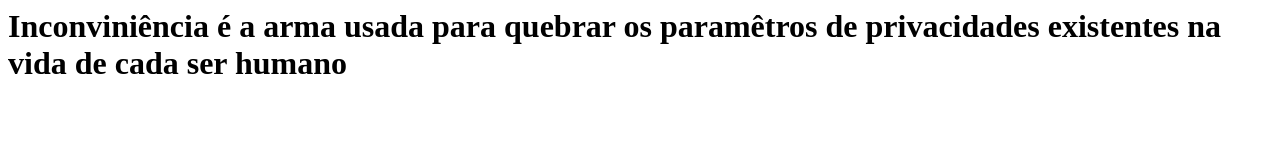
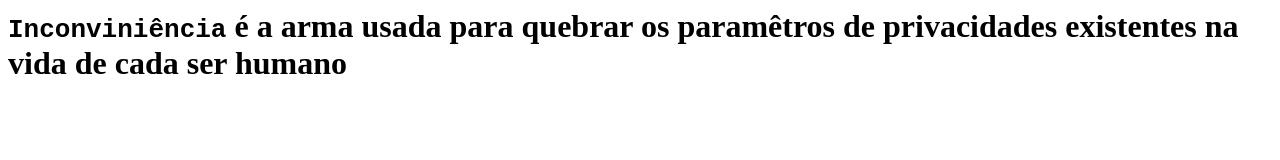
Before and after one commit to daltjoao/Agrinho-2022, a plain HTML site: page index.html in a window 1280 px wide. Drawn offline with Linux system fonts and the light colour scheme.

Commit message:
Update index.html

```diff
--- a/index.html
+++ b/index.html
@@ -1,3 +1,3 @@
 <html>
-  <h1><bold>Inconviniência</bold> é a arma usada para quebrar os paramêtros de privacidades existentes na vida de cada ser humano</h1>
+  <h1><code>Inconviniência</code> é a arma usada para quebrar os paramêtros de privacidades existentes na vida de cada ser humano</h1>
 </html>
```
